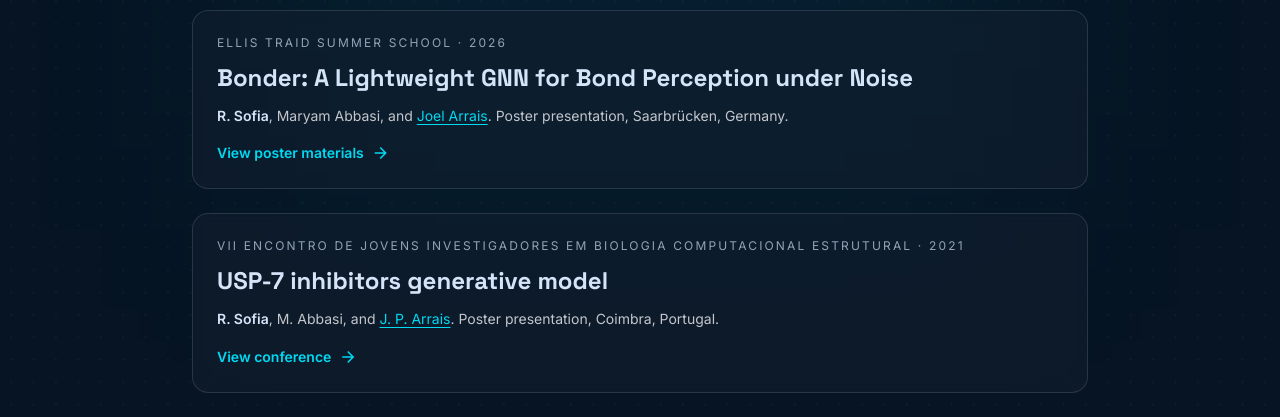
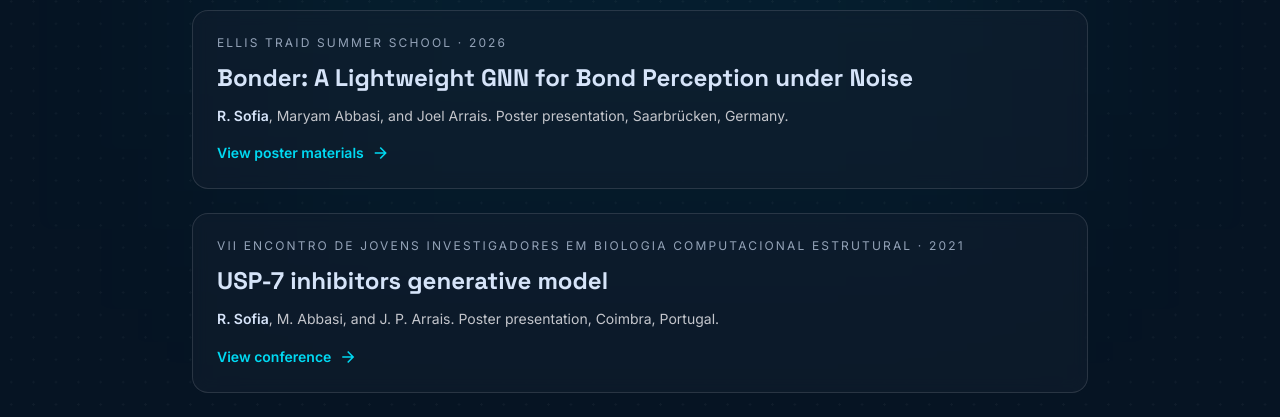
Before and after one commit to RaulSofia/RaulSofia.github.io, a Jekyll site: the page built from research.html, in a window 1280 px wide and 900 px high, scrolled down 368 px. Shown: the part 368-785 px from the top of the window. Built offline with Jekyll 4.4.1, drawn with Linux system fonts in a browser that asks for light colours; nearby versions of some CDN libraries.

Commit message:
author hyperlink removal

```diff
--- a/research.html
+++ b/research.html
@@ -45,7 +45,7 @@ permalink: /research/
       <article class="page-card rounded-2xl p-5 md:p-6">
         <p class="text-xs uppercase tracking-[0.18em] text-slate-400">ELLIS TRAID Summer School · 2026</p>
         <h3 class="mt-3 font-headline text-2xl font-bold leading-tight text-on-surface">Bonder: A Lightweight GNN for Bond Perception under Noise</h3>
-        <p class="mt-3 text-sm leading-relaxed text-on-surface-variant"><strong class="text-on-surface">R. Sofia</strong>, Maryam Abbasi, and <a class="inline-link" href="https://joelarrais.github.io/" rel="noopener" target="_blank">Joel Arrais</a>. Poster presentation, Saarbrücken, Germany.</p>
+        <p class="mt-3 text-sm leading-relaxed text-on-surface-variant"><strong class="text-on-surface">R. Sofia</strong>, Maryam Abbasi, and Joel Arrais. Poster presentation, Saarbrücken, Germany.</p>
         <a class="mt-4 inline-flex items-center gap-2 text-sm font-semibold text-primary hover:text-cyan-300 transition-colors" href="{{ '/posters/traid2026/' | relative_url }}">
           View poster materials
           <span class="material-symbols-outlined text-[18px]">arrow_forward</span>
@@ -54,7 +54,7 @@ permalink: /research/
       <article class="page-card mt-6 rounded-2xl p-5 md:p-6">
         <p class="text-xs uppercase tracking-[0.18em] text-slate-400">VII Encontro de Jovens Investigadores em Biologia Computacional Estrutural · 2021</p>
         <h3 class="mt-3 font-headline text-2xl font-bold leading-tight text-on-surface">USP-7 inhibitors generative model</h3>
-        <p class="mt-3 text-sm leading-relaxed text-on-surface-variant"><strong class="text-on-surface">R. Sofia</strong>, M. Abbasi, and <a class="inline-link" href="https://joelarrais.github.io/" rel="noopener" target="_blank">J. P. Arrais</a>. Poster presentation, Coimbra, Portugal.</p>
+        <p class="mt-3 text-sm leading-relaxed text-on-surface-variant"><strong class="text-on-surface">R. Sofia</strong>, M. Abbasi, and J. P. Arrais. Poster presentation, Coimbra, Portugal.</p>
         <a class="mt-4 inline-flex items-center gap-2 text-sm font-semibold text-primary hover:text-cyan-300 transition-colors" href="http://ejibce.github.io/" rel="noopener" target="_blank">
           View conference
           <span class="material-symbols-outlined text-[18px]">arrow_forward</span>
```
